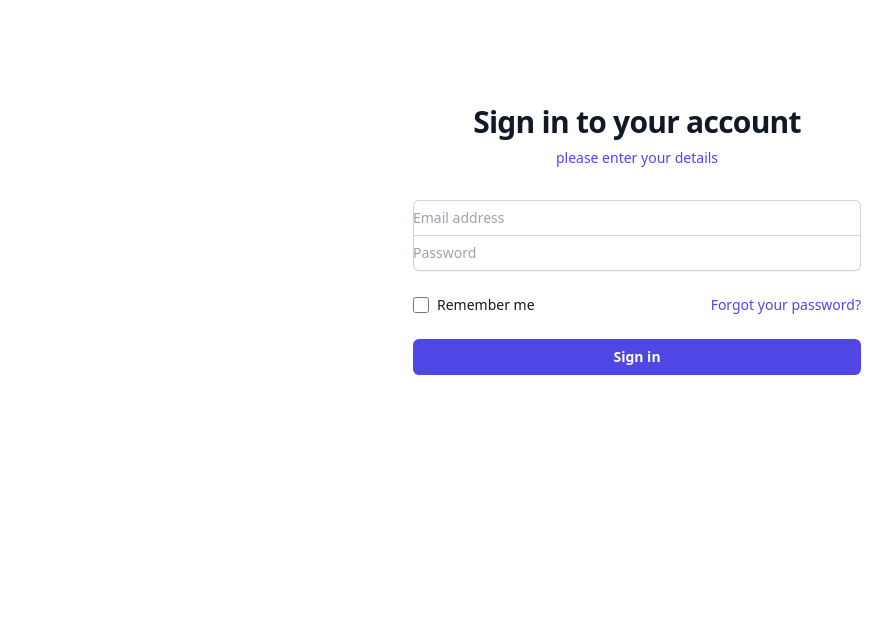
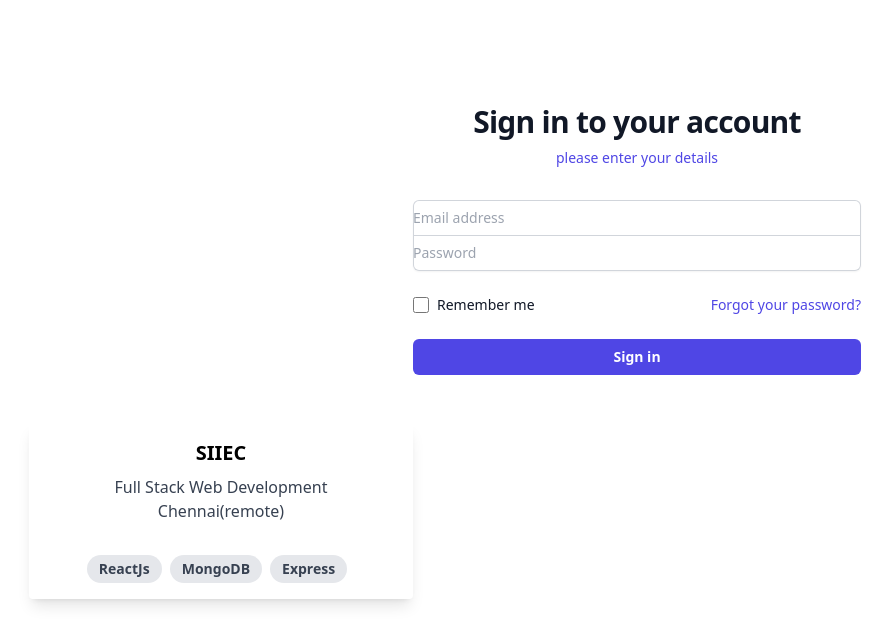
Before and after one commit to cereal-hecker/LetterUp, a React (Vite) app: page / in a window 1280 px wide. Shown: the top 644 px of the page, without its empty margins (3-895 px from the left). Built offline with nearby package versions, Linux system fonts and the light colour scheme.

Commit message:
intership section added

```diff
--- a/src/App.jsx
+++ b/src/App.jsx
@@ -1,12 +1,16 @@
 import { useState } from 'react'
 import Login from './assets/login'
+import Internship from './assets/Internship'
 
 import './App.css'
 
 function App() {
 
   return (
+    <div>
     <Login/>
+    <Internship/>
+    </div>
   )
 }
 
--- /dev/null
+++ b/src/assets/Internship.jsx
@@ -0,0 +1,29 @@
+const Internship = () => {
+  return (
+    //CARDS
+    <div class="max-w-sm rounded overflow-hidden shadow-lg ">
+      <div class="px-6 py-4">
+        <div class="font-bold text-xl mb-2">SIIEC</div>
+        <p class="text-gray-700 text-base">
+          Full Stack Web Development
+        </p>
+        <p class="text-gray-700 text-base">
+          Chennai(remote)
+        </p>
+      </div>
+      <div class="px-6 pt-4 pb-2">
+        <span class="inline-block bg-gray-200 rounded-full px-3 py-1 text-sm font-semibold text-gray-700 mr-2 mb-2">
+          ReactJs
+        </span>
+        <span class="inline-block bg-gray-200 rounded-full px-3 py-1 text-sm font-semibold text-gray-700 mr-2 mb-2">
+          MongoDB
+        </span>
+        <span class="inline-block bg-gray-200 rounded-full px-3 py-1 text-sm font-semibold text-gray-700 mr-2 mb-2">
+          Express
+        </span>
+      </div>
+    </div>
+  );
+};
+
+export default Internship;
--- a/src/assets/Login.jsx
+++ b/src/assets/Login.jsx
@@ -1,4 +1,4 @@
-const Login = () => {
+ const Login = () => {
   return (
 
     <div className="flex min-h-full items-center justify-center py-12 px-4 sm:px-6 lg:px-8">
```
